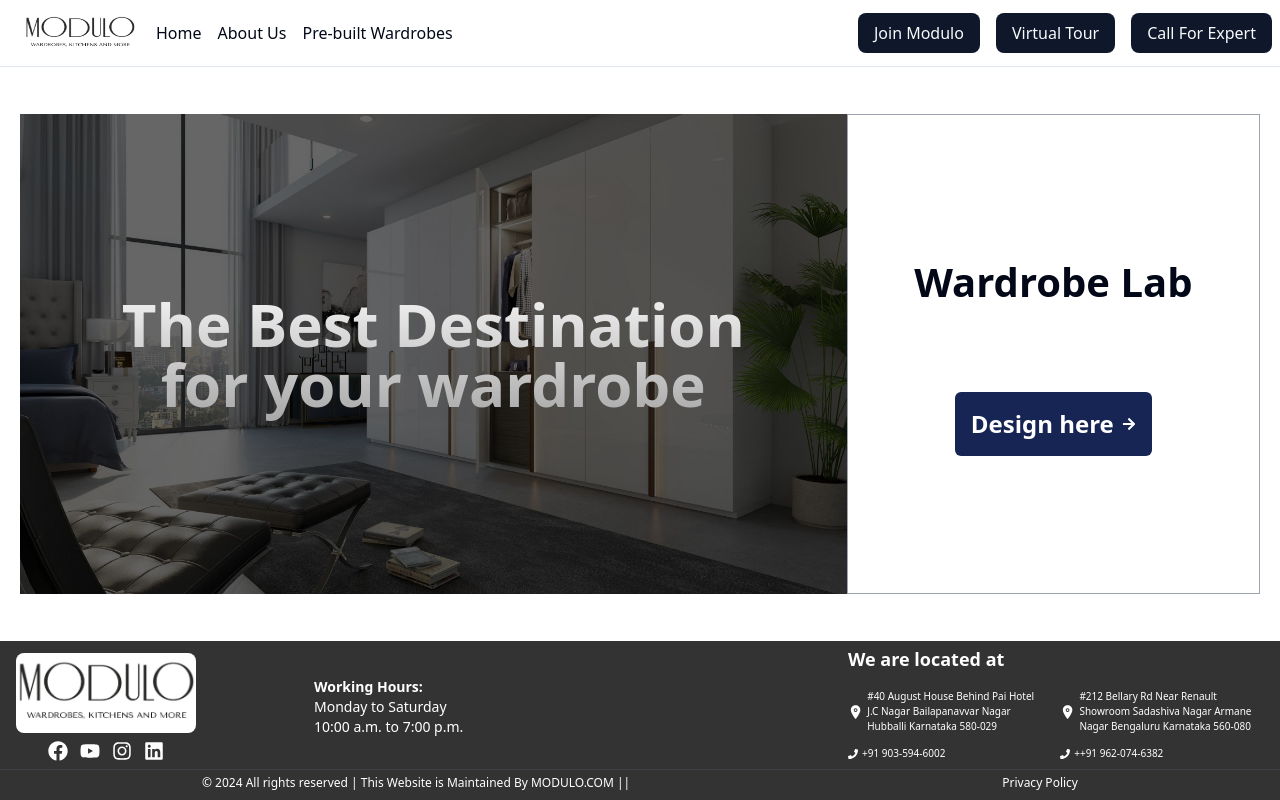
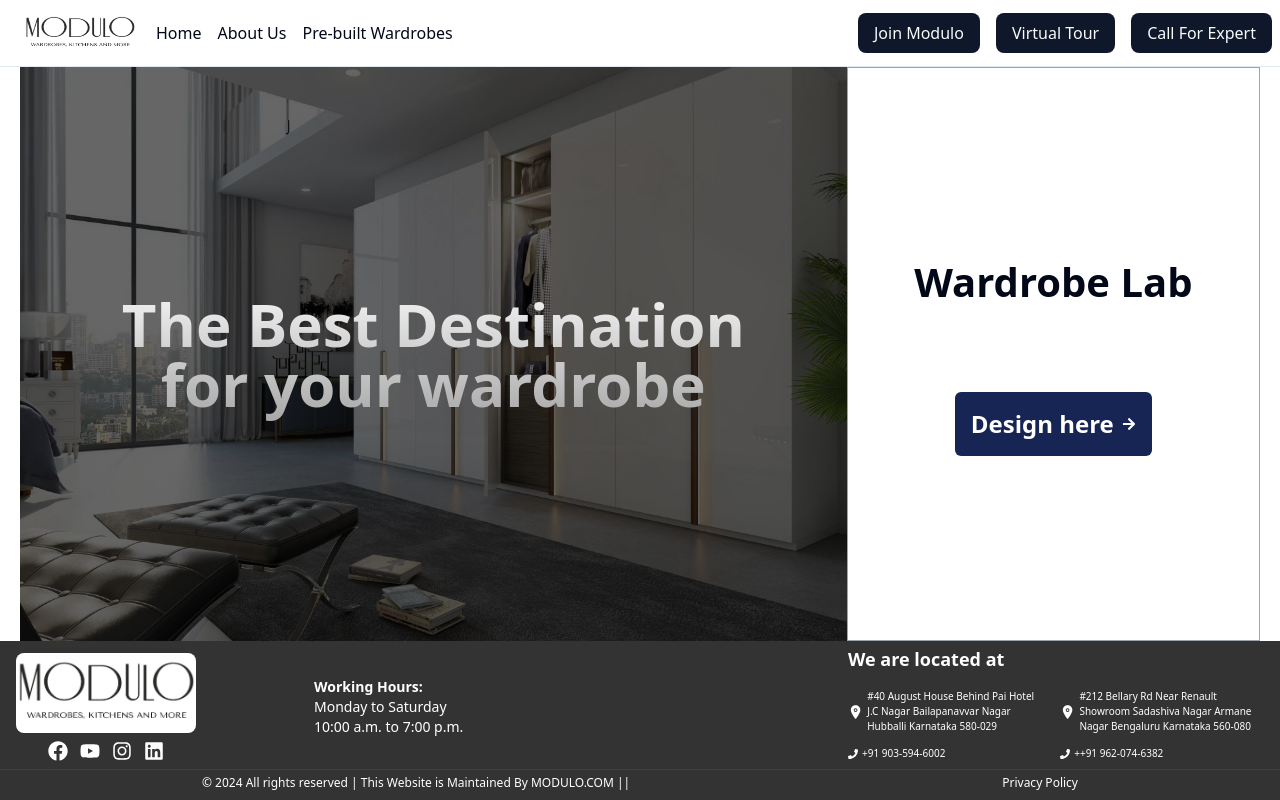
Before and after one commit to Karthik-Kalburgi/login-signup, a React (Vite) app in the folder frontend/: page / in a window 1280 px wide. Built offline with nearby package versions, Linux system fonts and the light colour scheme.

Commit message:
Footer Error Resolved

```diff
--- a/frontend/src/components/Main.tsx
+++ b/frontend/src/components/Main.tsx
@@ -12,9 +12,9 @@ const Main = () => {
   ];
 
   return (
-    <div className="h-full grid md:grid-cols-3 px-5 py-3 md:py-0">
+    <div className="h-full grid md:grid-cols-3 px-5 py-3 md:py-0 flex-1">
       <div className="h-full md:col-span-2">
-        <ImagesSlider className="h-[30rem]" images={images}>
+        <ImagesSlider className="" images={images}>
           <motion.div
             initial={{
               opacity: 0,
```
